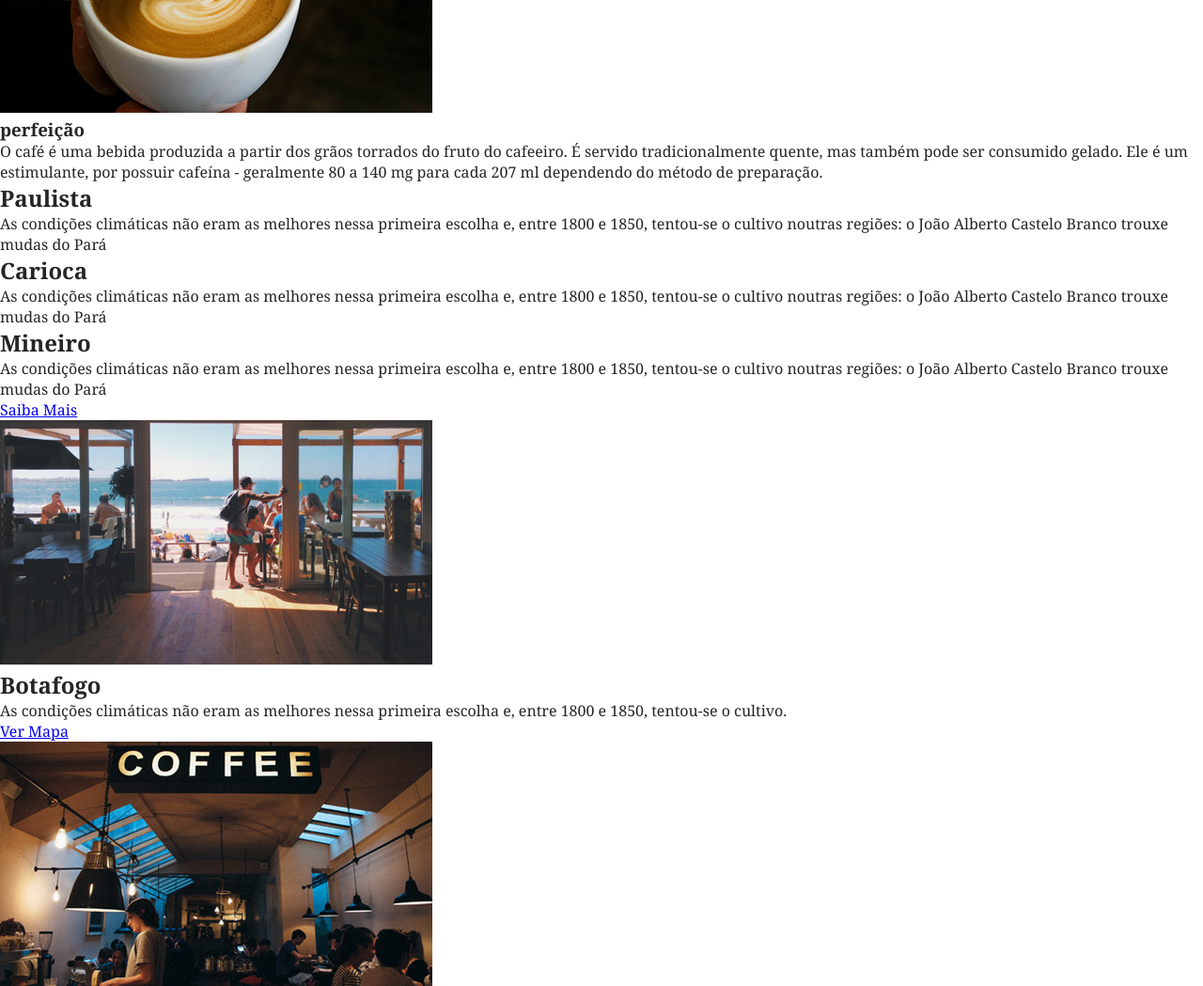
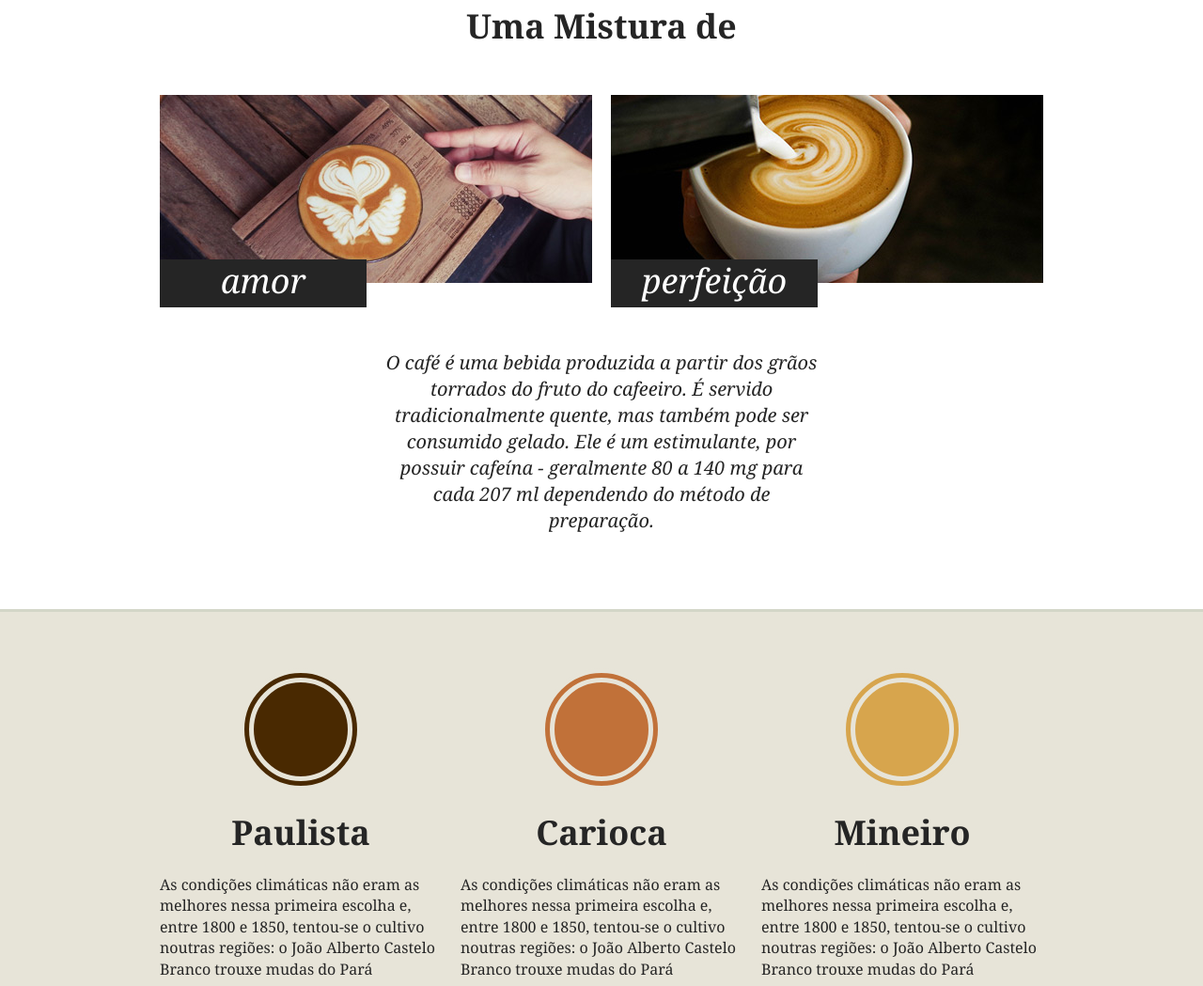
Before and after one commit to gabrielprmartins/brafe-project, a plain HTML site: page index.html in a window 1280 px wide. Shown: the part 621-1670 px from the top of the page at 94% size. Drawn offline with Linux system fonts and the light colour scheme.

Commit message:
chore: add style

```diff
--- a/css/style.css
+++ b/css/style.css
@@ -14,3 +14,246 @@ body {
     background: #252525;
     padding: 20px 0;
 }
+
+.menu-container {
+    max-width: 960px;
+    margin: 0 auto;
+    display: flex;
+    flex-wrap: wrap;
+    justify-content: space-between;
+    align-items: center;
+}
+
+@media(max-width: 1031px) {
+    .menu-logo {
+        margin: 0 20px;
+    }
+}
+
+@media(max-width: 739px) {
+    .menu-container {
+        justify-content: center;
+        flex-direction: column;
+    }
+
+    .menu-logo {
+        margin-bottom: 10px;
+    }
+}
+
+.menu-nav ul {
+    list-style: none;
+    display: flex;
+    flex-wrap: wrap;
+}
+
+.menu-nav ul li a {
+    text-decoration: none;
+    color: white;
+    margin: 10px;
+    padding: 10px;
+    font-size: 1.125em;
+}
+
+/* banner */
+.intro {
+    background: url(../img/bg-intro.jpg) no-repeat center center;
+    background-size: cover;
+    padding: 150px 0;
+    text-align: center;
+    color: white;
+}
+
+.intro h1 {
+    font-size: 3em;
+    text-transform: uppercase;
+}
+
+.intro h1:after {
+    content: '';
+    display: block;
+    width: 20px;
+    background: white;
+    padding: 2px;
+    margin: 10px auto;
+}
+
+.intro p {
+    font-size: 1.275em;
+    font-style: italic;
+}
+
+/* intro */
+.sobre {
+    padding: 60px 0;
+}
+
+.sobre h2 {
+    font-size: 2.235em;
+    padding-bottom: 50px;
+    text-align: center;
+}
+
+.sobre-container {
+    max-width: 960px;
+    margin: 0 auto;
+    display: flex;
+    flex-wrap: wrap;
+}
+
+.sobre-container img {
+    display: block;
+    max-width: 100%;
+}
+
+.sobre-container div {
+    margin: 0 10px;
+}
+
+.sobre-container div h3 {
+    background: #252525;
+    color: white;
+    position: relative;
+    top: -25px;
+    line-height: 1em;
+    padding: 5px 0px 10px 0;
+    width: 220px;
+    text-align: center;
+    font-size: 2.25em;
+    font-style: italic;
+    font-weight: 400;
+}
+
+.sobre p {
+    text-align: center;
+    max-width: 460px;
+    font-size: 1.25em;
+    line-height: 1.4;
+    font-style: italic;
+    margin: 20px auto;
+}
+
+/* produtos */
+.produtos {
+    background: #e7e4d8;
+    padding: 60px 0;
+    border-top: 3px solid #d3d6c8;
+    border-bottom: 3px solid #d3d6c8;
+}
+
+.produtos-container {
+    max-width: 960px;
+    margin: 0 auto;
+    display: flex;
+    align-items: center;
+    justify-content: center;
+    flex-wrap: wrap;
+}
+
+.produtos-item {
+    width: 300px;
+    margin: 0px 10px 20px 10px
+}
+
+.produtos-item h2 {
+    text-align: center;
+    font-size: 2.25em;
+    margin-bottom: 20px;
+}
+
+.produtos-item h2::before {
+    content: '';
+    display: block;
+    margin: 0 auto 20px auto;
+    width: 100px;
+    height: 100px;
+    border-radius: 50%;
+    border: 15px double #e7e4d8;
+}
+
+.produtos-paulista:before {
+    background: #492901;
+}
+
+.produtos-carioca:before {
+    background: #c17139;
+}
+
+.produtos-mineiro:before {
+    background: #d7a54d;
+}
+
+.produtos-item p {
+    line-height: 1.4;
+}
+
+.produtos a {
+    padding: 15px;
+    border: 3px solid #252525;
+    text-decoration: none;
+    text-transform: uppercase;
+    color: #252525;
+    font-weight: bold;
+    font-size: 1.125em;
+    display: block;
+    width: 130px;
+    margin: 10px auto;
+    text-align: center;
+    transition: all .2s;
+}
+
+.produtos a:hover {
+    background: #252525;
+    color: white;
+}
+
+/* locais */
+.locais {
+    max-width: 960px;
+    margin: 0 auto;
+    padding: 60px 0;
+    display: grid;
+    grid-template-columns: repeat(2, 1fr);
+    grid-gap: 20px;
+}
+
+.locais-item img {
+    display: block;
+    max-width: 460px;
+    margin-left: 10px;
+}
+
+.locais-item {
+    margin-bottom: 30px;
+}
+
+.locais div h2 {
+    color: #252525;
+    font-size: 2.25em;
+    margin-bottom: 20px;
+}
+
+.locais div p {
+    font-size: 1.157em;
+    line-height: 1.4;
+    width: 300px;
+}
+
+.locais div a {
+    padding: 10px 15px;
+    border: 3px solid #252525;
+    text-decoration: none;
+    text-transform: uppercase;
+    color: #252525;
+    font-size: 1.175em;
+    display: block;
+    width: 100px;
+    line-height: 1em;
+    margin: 20px 0;
+    transition: all .2s;
+}
+
+.locais div a:hover {
+    background: #252525;
+    color: white;
+}
--- a/index.html
+++ b/index.html
@@ -22,14 +22,14 @@
       </div>
     </header>
 
-    <main>
+    <main class="intro">
       <h1>Cafés com a cara <br> do Brasil</h1>
       <p>Direto das fazendas de Minas Gerais</p>
     </main>
 
-    <section>
+    <section class="sobre">
       <h2>Uma Mistura de</h2>
-      <div>
+      <div class="sobre-container">
         <div>
           <img src="img/cafe-1.jpg" alt="amor">
           <h3>amor</h3>
@@ -42,28 +42,28 @@
       <p>O café é uma bebida produzida a partir dos grãos torrados do fruto do cafeeiro. É servido tradicionalmente quente, mas também pode ser consumido gelado. Ele é um estimulante, por possuir cafeína - geralmente 80 a 140 mg para cada 207 ml dependendo do método de preparação.</p>
     </section>
 
-    <section>
-      <div>
-        <div>
-          <h2>Paulista</h2>
+    <section class="produtos">
+      <div class="produtos-container">
+        <div class="produtos-item">
+          <h2 class="produtos-paulista">Paulista</h2>
           <p>As condições climáticas não eram as melhores nessa primeira escolha e, entre 1800 e 1850, tentou-se o cultivo noutras regiões: o João Alberto Castelo Branco trouxe mudas do Pará</p>
         </div>
 
-        <div>
-          <h2>Carioca</h2>
+        <div class="produtos-item">
+          <h2 class="produtos-carioca">Carioca</h2>
           <p>As condições climáticas não eram as melhores nessa primeira escolha e, entre 1800 e 1850, tentou-se o cultivo noutras regiões: o João Alberto Castelo Branco trouxe mudas do Pará</p>
         </div>
 
-        <div>
-          <h2>Mineiro</h2>
+        <div class="produtos-item">
+          <h2 class="produtos-mineiro">Mineiro</h2>
           <p>As condições climáticas não eram as melhores nessa primeira escolha e, entre 1800 e 1850, tentou-se o cultivo noutras regiões: o João Alberto Castelo Branco trouxe mudas do Pará</p>
         </div>
       </div>
       <a href="#">Saiba Mais</a>
     </section>
 
-    <section>
-      <div>
+    <section class="locais">
+      <div class="locais-item">
         <img src="img/botafogo.jpg" alt="Brafé: Unidade Botafogo">
       </div>
       <div>
@@ -72,7 +72,7 @@
         <a href="#">Ver Mapa</a>
       </div>
 
-      <div>
+      <div class="locais-item">
         <img src="img/iguatemi.jpg" alt="Brafé: Unidade Botafogo">
       </div>
       <div>
@@ -81,7 +81,7 @@
         <a href="#">Ver Mapa</a>
       </div>
 
-      <div>
+      <div class="locais-item">
         <img src="img/mineirao.jpg" alt="Brafé: Unidade Botafogo">
       </div>
       <div>
```
